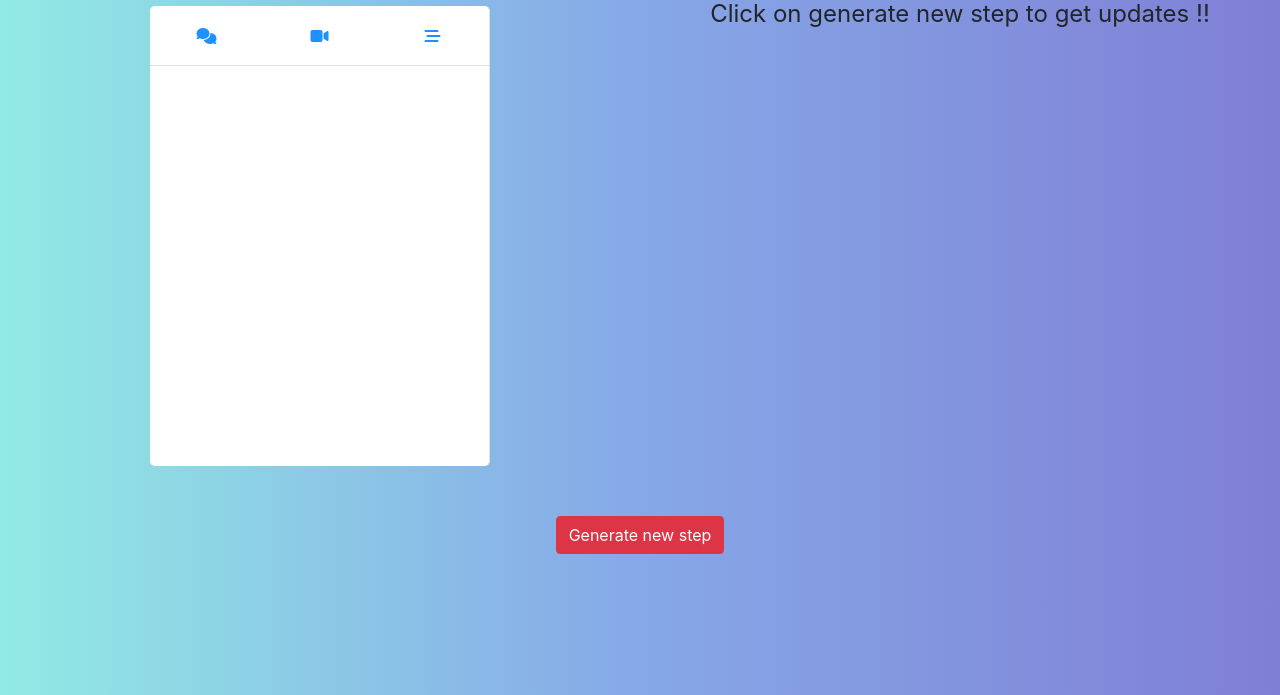
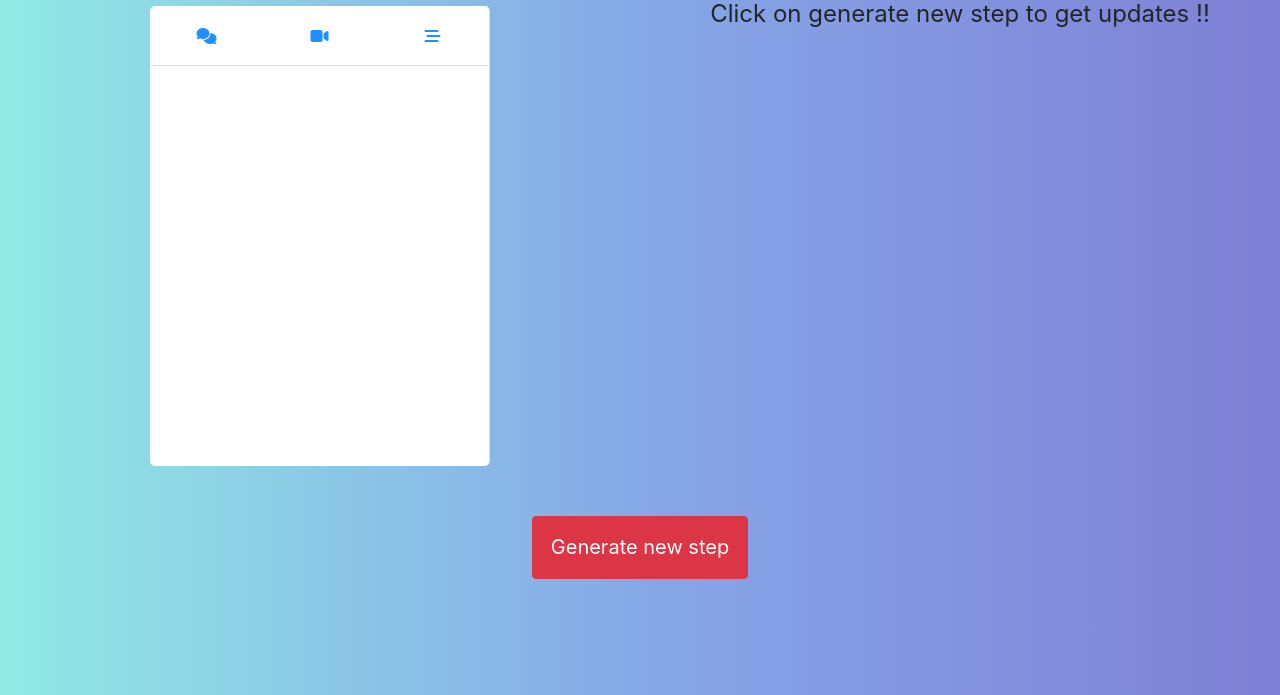
Before and after one commit to fAwkes1101/ChatList, a PHP site: page / in a window 1280 px wide. Shown: the part 105-800 px from the top of the page. Run offline with PHP 8.4, Linux system fonts and the light colour scheme; some libraries are stand-ins or nearby versions.

Commit message:
:rocket:

```diff
--- a/style.css
+++ b/style.css
@@ -37,7 +37,10 @@ h2{
     align-content: center;
 
 }
-
+.btn-danger{
+    padding: 18px;
+    font-size: 20px;
+}
 .ks-messenger {
     margin: auto;
     margin-top: 50px;
```
